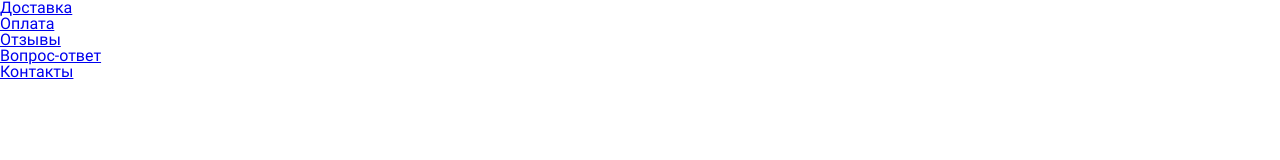
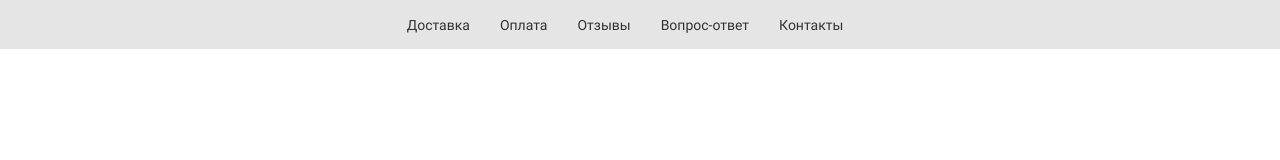
Before and after one commit to SKyrpychov/Lesson9, a plain HTML site: page index.html in a window 1280 px wide. Drawn offline with Linux system fonts and the light colour scheme.

Commit message:
Add section menu

```diff
--- a/index.html
+++ b/index.html
@@ -9,27 +9,27 @@
 </head>
 <body>
     <header class="header">
-        <div class="container">
-            <nav class="menu">
-                <ul class="list">
-                    <li class="point">
-                        <a href="#" class="link">Доставка</a>
+        <section class="menu">
+            <div class="container">
+                <ul class="menu__list">
+                    <li class="menu__point">
+                        <a href="#" class="menu__link">Доставка</a>
                     </li>
-                    <li class="point">
-                        <a href="#" class="link">Оплата</a>
+                    <li class="menu__point">
+                        <a href="#" class="menu__link">Оплата</a>
                     </li>
-                    <li class="point">
-                        <a href="#" class="link">Отзывы</a>
+                    <li class="menu__point">
+                        <a href="#" class="menu__link">Отзывы</a>
                     </li>
-                    <li class="point">
-                        <a href="#" class="link">Вопрос-ответ</a>
+                    <li class="menu__point">
+                        <a href="#" class="menu__link">Вопрос-ответ</a>
                     </li>
-                    <li class="point">
-                        <a href="#" class="link">Контакты</a>
+                    <li class="menu__point">
+                        <a href="#" class="menu__link">Контакты</a>
                     </li>
                 </ul>
-            </nav>
-        </div>
+            </div>
+        </section>
     </header>
 </body>
 </html>
--- a/style.css
+++ b/style.css
@@ -43,3 +43,28 @@
 body {
     font-family: 'Roboto', sans-serif;
     }
+.menu {
+    background-color: #E5E5E5;
+}
+.container {
+    max-width: 1110px;
+    margin: 0 auto;
+}
+.menu__list {
+    font-size: 0;
+    text-align: center;
+    padding: 17px 0 16px;
+}
+.menu__point {
+    display: inline-block;
+    vertical-align: top;
+    font-size: 14px;
+    line-height: 16px;
+    margin-right: 30px;
+}
+.menu__link {
+    color: #333333;
+    text-decoration: none;
+    display: block;
+
+}
```
